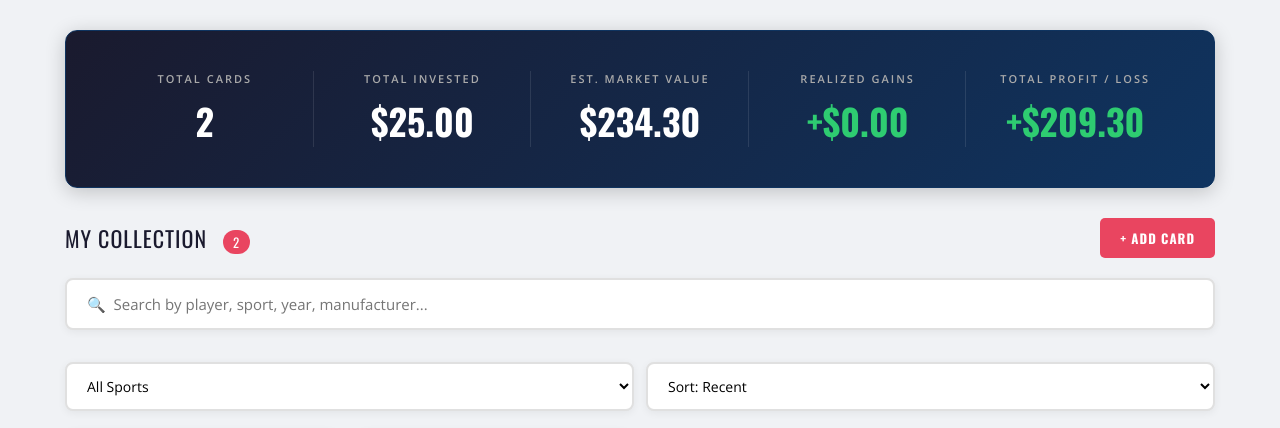
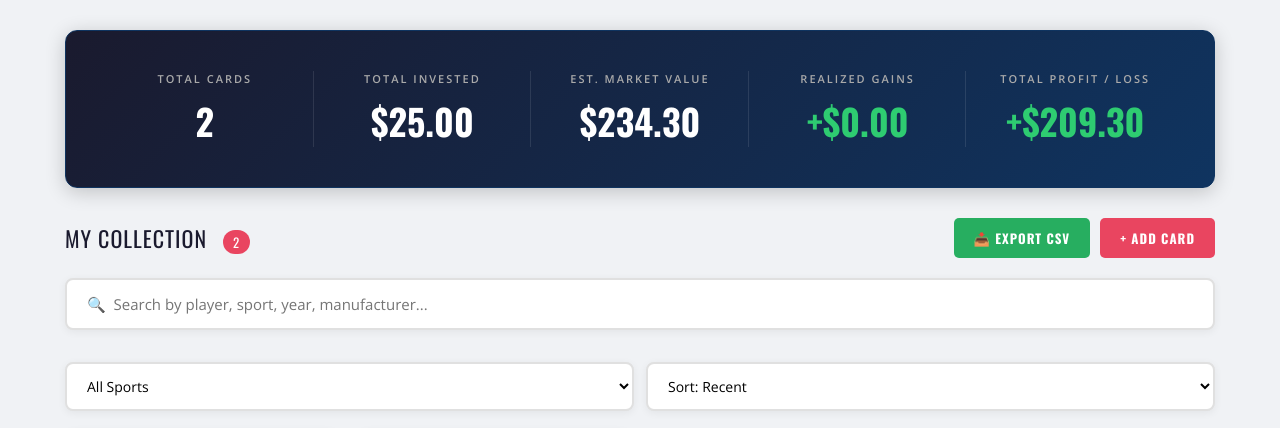
Before and after one commit to jtpiazzamn/card-tracker, a Flask app: page / in a window 1280 px wide. Shown: the part 65-493 px from the top of the page. Run offline with Flask 3, Linux system fonts and the light colour scheme; a user stored in the database is signed in; data comes from the database, SQL or seed files in the repository.

Commit message:
Add CSV export functionality

```diff
--- a/main.py
+++ b/main.py
@@ -190,7 +190,44 @@ def search_price(card_id):
         flash('Could not find market price. Try again later.')
 
     return redirect(url_for('main.dashboard'))
+@main.route('/export_csv')
+@login_required
+def export_csv():
+    import csv
+    import io
+    from flask import Response
 
+    cards = Card.query.filter_by(user_id=current_user.id).all()
+
+    output = io.StringIO()
+    writer = csv.writer(output)
+
+    writer.writerow([
+        'Player Name', 'Sport', 'Year', 'Manufacturer',
+        'Condition', 'Buy Price', 'Sell Price', 'Market Price',
+        'Profit/Loss', 'Date Added'
+    ])
+
+    for card in cards:
+        writer.writerow([
+            card.player_name,
+            card.sport or '',
+            card.year or '',
+            card.manufacturer or '',
+            card.condition or '',
+            f'${card.buy_price:.2f}',
+            f'${card.sell_price:.2f}' if card.sell_price else '',
+            f'${card.market_price:.2f}' if card.market_price else '',
+            f'${card.profit_loss:.2f}' if card.profit_loss is not None else '',
+            card.date_added.strftime('%Y-%m-%d') if card.date_added else ''
+        ])
+
+    output.seek(0)
+    return Response(
+        output.getvalue(),
+        mimetype='text/csv',
+        headers={'Content-Disposition': 'attachment; filename=card-collection.csv'}
+    )
 @main.route('/delete_card/<int:card_id>')
 @login_required
 def delete_card(card_id):
--- a/static/css/style.css
+++ b/static/css/style.css
@@ -533,3 +533,5 @@ nav a:hover { background: #c73652; }
     flex: 1;
 }
 .filter-select:focus { outline: none; border-color: #e94560; }
+.btn-export { background: #27ae60; }
+.btn-export:hover { background: #219a52; }
--- a/templates/dashboard.html
+++ b/templates/dashboard.html
@@ -51,7 +51,10 @@
                 <div class="section-title">
                     My Collection <span>{{ cards|length }}</span>
                 </div>
-                <a href="{{ url_for('main.add_card') }}" class="btn">+ Add Card</a>
+                <div style="display:flex; gap:10px;">
+    <a href="{{ url_for('main.export_csv') }}" class="btn btn-export">📥 Export CSV</a>
+    <a href="{{ url_for('main.add_card') }}" class="btn">+ Add Card</a>
+</div>
             </div>
             <div class="filter-bar">
     <div class="search-bar-wrapper">
```
